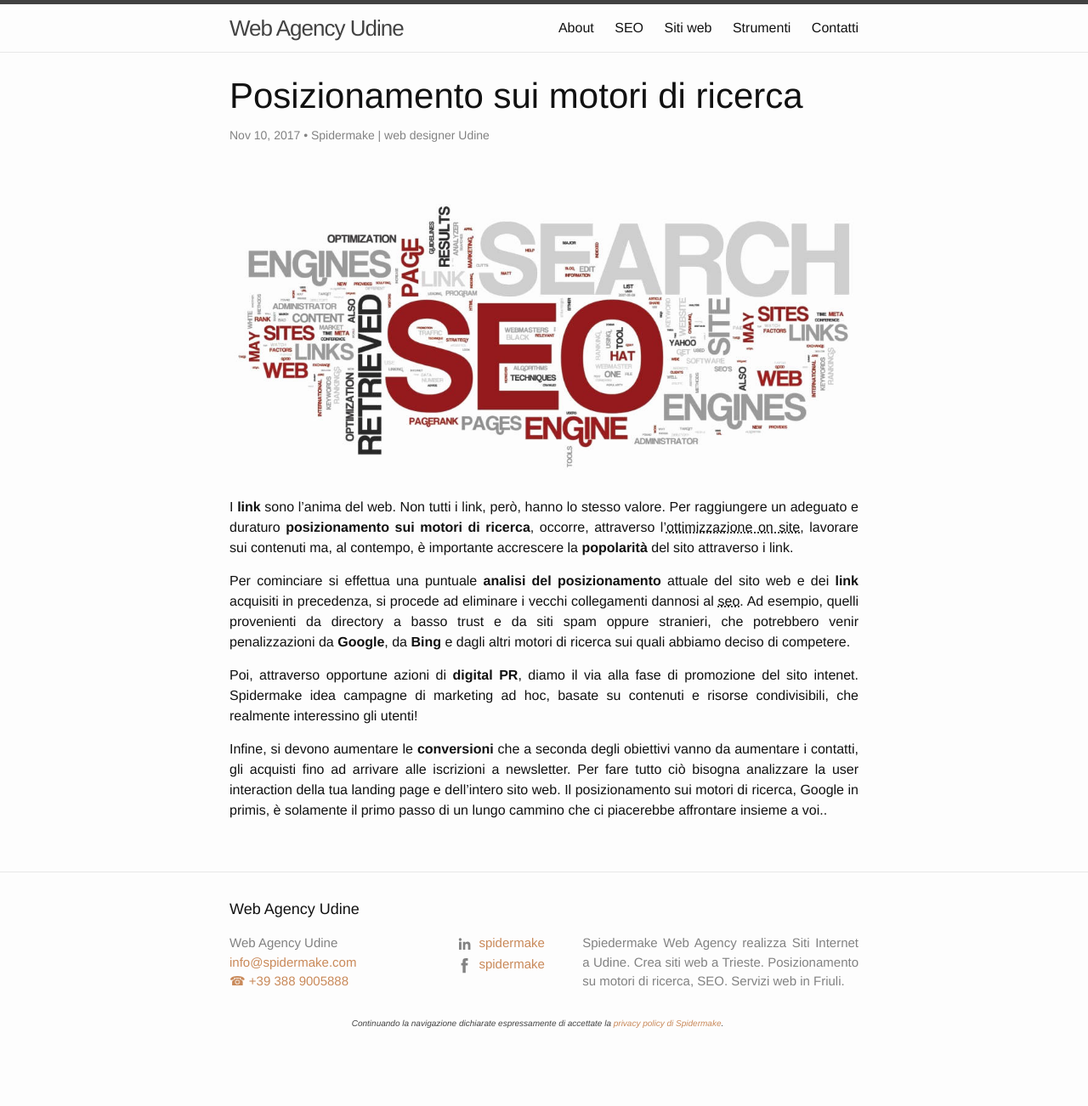
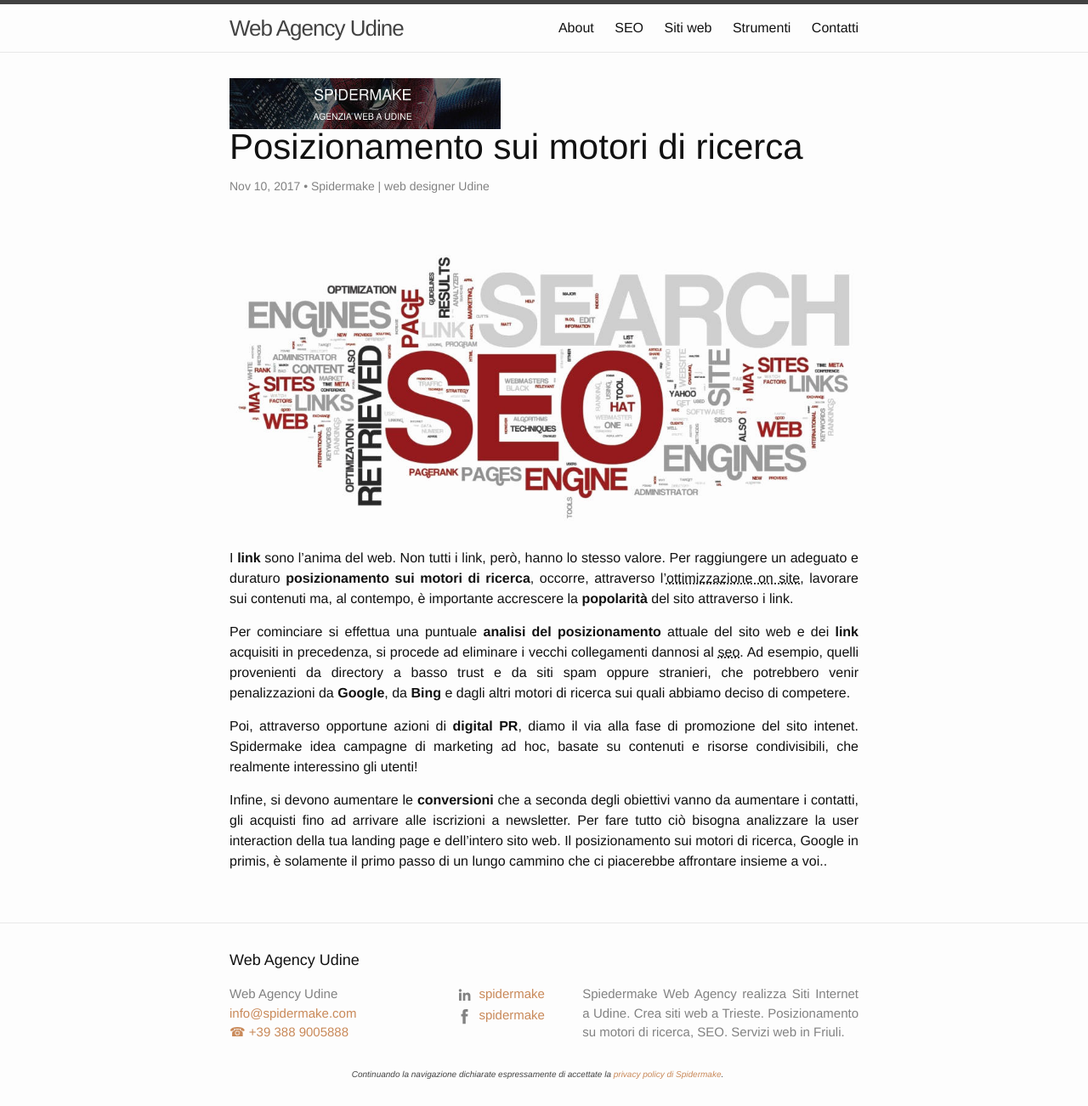
Before and after one commit to enricocaputo/spidermake-web-agency-udine, a Jekyll site: the page built from _posts/2017-11-10-posizionamento-motori-di-ricerca.md, in a window 1280 px wide. Shown: the whole page at 85% size. Built offline with Jekyll 4.4.1, drawn with Linux system fonts in a browser that asks for light colours; before the commit the page ends 1242 px from its top, so only the background shows below that.

Commit message:
finito aggiungere microdati blog
non ci dovrebbero esser epiù errori. permangono 2 avvisi : lastmodified e mainEntityOfPage

```diff
--- a/_layouts/post.html
+++ b/_layouts/post.html
@@ -2,6 +2,16 @@
 layout: default
 ---
 <article class="post" itemscope itemtype="http://schema.org/BlogPosting">
+
+  <div itemprop="publisher" itemscope itemtype="https://schema.org/Organization">
+   <div itemprop="logo" itemscope itemtype="https://schema.org/ImageObject">
+     <img src="https://www.spidermake.com/img/logo-1.jpg"/>
+     <meta itemprop="url" content="https://www.spidermake.com/img/logo-1.jpg">
+     <meta itemprop="width" content="319">
+     <meta itemprop="height" content="60">
+   </div>
+   <meta itemprop="name" content="Spidermake | Web Agency Udine">
+ </div>
 
   <header class="post-header">
     <h1 class="post-title" itemprop="name headline">{{ page.title }}</h1>
```
Also changed, not shown: img/logo-1.jpg (added).
